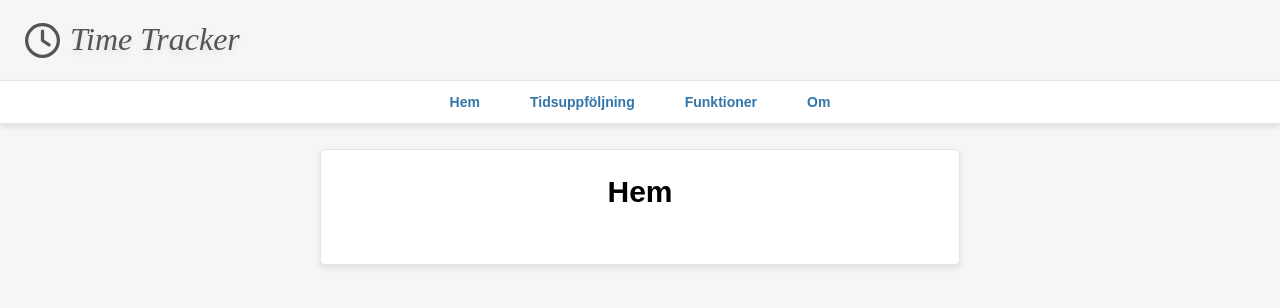
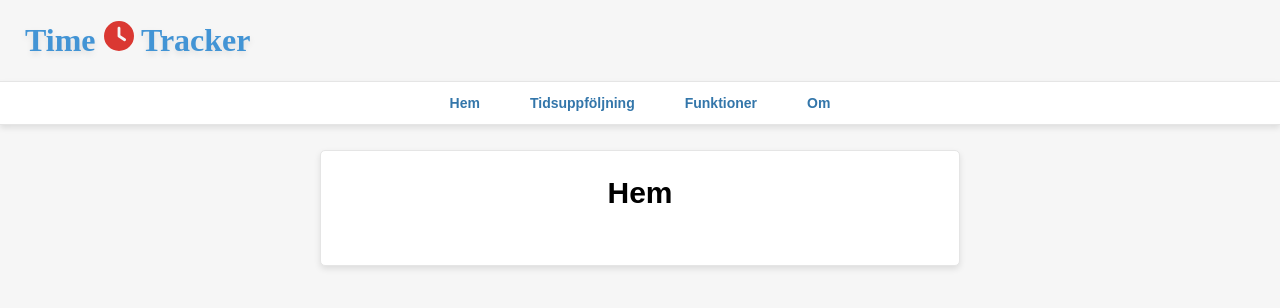
Before and after one commit to RobbanT/timetracker-frontend, a React (Vite) app: page / in a window 1280 px wide. Shown: the top 308 px of the page. Built offline with nearby package versions, Linux system fonts and the light colour scheme.

Commit message:
Uppdatering

```diff
--- a/src/components/Header/Header.tsx
+++ b/src/components/Header/Header.tsx
@@ -4,8 +4,9 @@ import logo from "../../assets/icon.svg";
 function Header() {
     return (
         <header>
-            <img src={logo} />
-            <h1>Time Tracker</h1>
+            <h1>
+                Time <img src={logo} /> Tracker
+            </h1>
         </header>
     );
 }
--- a/src/components/Header/style.css
+++ b/src/components/Header/style.css
@@ -2,16 +2,14 @@ header {
     padding: 0 25px;
 }
 
-header > img {
-    float: left;
-    width: 35px;
-    height: 35px;
-    padding: 23px 10px 0 0;
+header > h1 {
+    display: inline-block;
+    font: bold 32px Futura;
+    text-shadow: 0 3px 6px rgba(0, 0, 0, 0.1);
+    color: #4294d5;
 }
 
-header > h1 {
-    display: inline-block;
-    font: italic 32px Futura;
-    text-shadow: 0 3px 6px rgba(0, 0, 0, 0.1);
-    color: #555555;
+header > h1 > img {
+    width: 30px;
+    height: 30px;
 }
```
Also changed, not shown: public/favicon.svg, src/assets/icon.svg.
